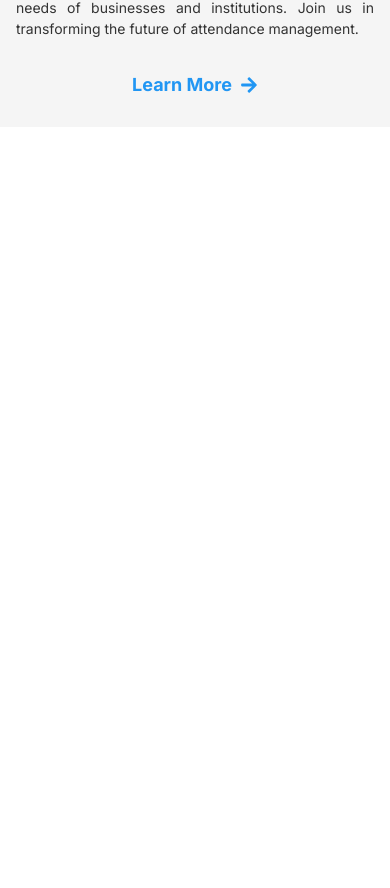
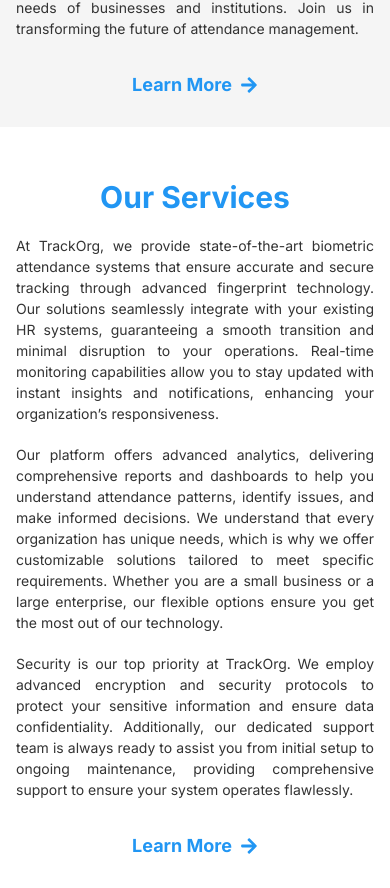
Before and after one commit to victoraderibigbe/trackorg, a Next.js app in the folder src/: page / in a window 390 px wide. Shown: the part 955-1843 px from the top of the page. Before the commit the page ends 1082 px from the top, so only its background shows below. Built offline with nearby package versions, Linux system fonts and the light colour scheme.

Commit message:
feat: Add services section to home page

```diff
--- a/src/src/app/page.jsx
+++ b/src/src/app/page.jsx
@@ -4,6 +4,7 @@ import AboutImage from "@/components/AboutImage";
 import DarkModeWrapper from "@/components/DarkModeWrapper";
 import Header from "@/components/Header";
 import HeroImage from "@/components/HeroImage";
+import ServicesImage from "@/components/ServicesImage";
 import Link from "next/link";
 import { FaArrowRight } from "react-icons/fa";
 
@@ -96,6 +97,61 @@ const Page = () => {
             </div>
           </div>
         </section>
+
+        {/* Services Section */}
+        <section className="p-2 mt-4 md:p-0">
+          <div className="grid grid-cols-2">
+            <div className="col-span-2 p-2 text-justify md:text-start md:col-span-1 md:p-32">
+              <h2 className="my-5 text-center md:text-start text-light-accent dark:text-dark-accent md:my-10">
+                Our Services
+              </h2>
+              <p>
+                At TrackOrg, we provide state-of-the-art biometric attendance
+                systems that ensure accurate and secure tracking through
+                advanced fingerprint technology. Our solutions seamlessly
+                integrate with your existing HR systems, guaranteeing a smooth
+                transition and minimal disruption to your operations. Real-time
+                monitoring capabilities allow you to stay updated with instant
+                insights and notifications, enhancing your organization’s
+                responsiveness.
+              </p>
+              <p>
+                Our platform offers advanced analytics, delivering comprehensive
+                reports and dashboards to help you understand attendance
+                patterns, identify issues, and make informed decisions. We
+                understand that every organization has unique needs, which is
+                why we offer customizable solutions tailored to meet specific
+                requirements. Whether you are a small business or a large
+                enterprise, our flexible options ensure you get the most out of
+                our technology.
+              </p>
+              <p>
+                Security is our top priority at TrackOrg. We employ advanced
+                encryption and security protocols to protect your sensitive
+                information and ensure data confidentiality. Additionally, our
+                dedicated support team is always ready to assist you from
+                initial setup to ongoing maintenance, providing comprehensive
+                support to ensure your system operates flawlessly.
+              </p>
+              <Link
+                href="/pages/services"
+                className="justify-center md:justify-start learn-more-link"
+              >
+                Learn More
+                <FaArrowRight className="arrow-right" />
+              </Link>
+            </div>
+            <div className="items-center justify-center hidden col-span-2 p-16 md:flex md:col-span-1">
+              <DarkModeWrapper>
+                {(isDarkMode) => (
+                  <div>
+                    <ServicesImage isDarkMode={isDarkMode} />
+                  </div>
+                )}
+              </DarkModeWrapper>
+            </div>
+          </div>
+        </section>
       </main>
     </div>
   );
--- /dev/null
+++ b/src/src/components/ServicesImage.jsx
@@ -0,0 +1,16 @@
+"use client";
+
+import Image from "next/image";
+import servicesLight from "../../public/gifs/services-light.gif";
+import servicesDark from "../../public/gifs/services-dark.gif";
+
+const ServicesImage = ({ isDarkMode }) => {
+  return (
+    <Image
+      src={isDarkMode ? servicesDark : servicesLight}
+      alt="Services Illustration"
+    />
+  );
+};
+
+export default ServicesImage;
```
Also changed, not shown: src/public/gifs/services-dark.gif (added), src/public/gifs/services-light.gif (added).
